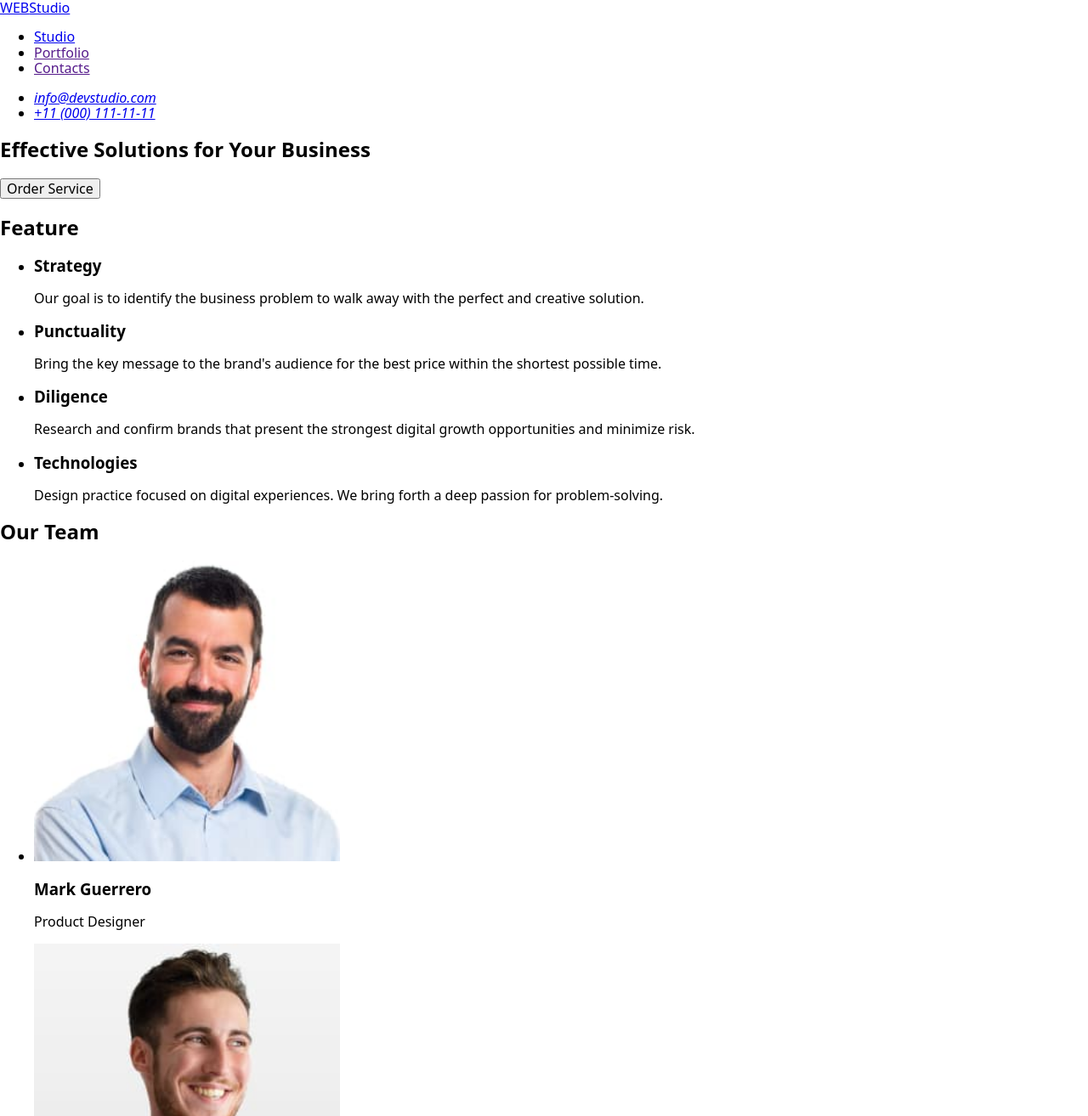
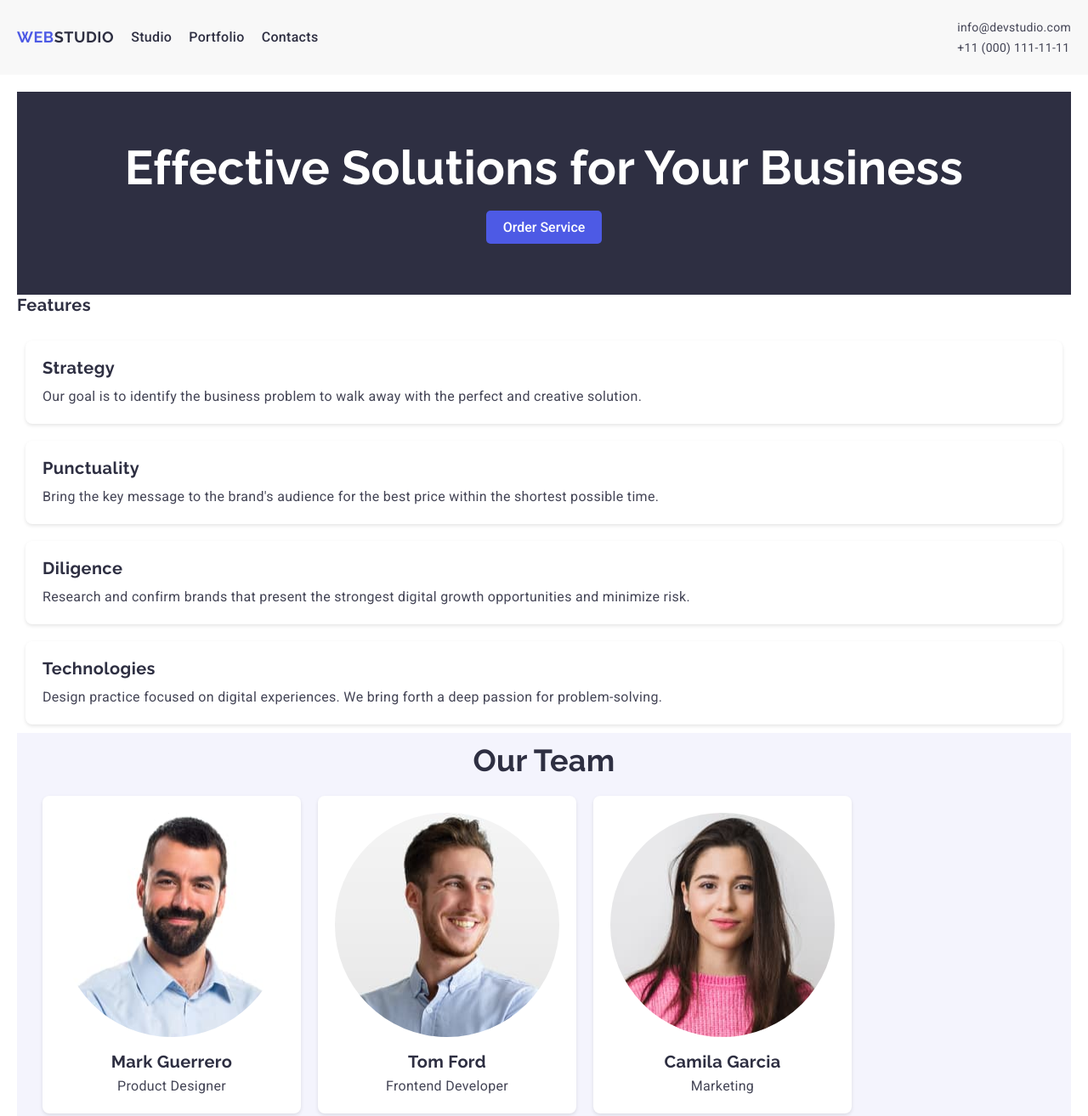
Before and after one commit to oksanaliu/goit-markup-hw-03, a plain HTML site: page index.html in a window 1280 px wide. Shown: the top 1314 px of the page at 85% size. Drawn offline with nearby package versions, Linux system fonts and the light colour scheme; files that its build step writes are made by us from their sources.

Commit message:
Add files via upload

```diff
--- a/index.html
+++ b/index.html
@@ -3,160 +3,134 @@
 
 <head>
     <meta charset="UTF-8">
-    <meta http-equiv="X-UA-Compatible" content="IE=edge">
     <meta name="viewport" content="width=device-width, initial-scale=1.0">
-    <title>goit-markup-hw-02</title>
-    <link rel="stylesheet" href="./css/styles.css">
-    <link rel="preconnect" href="https://fonts.googleapis.com">
-    <link rel="preconnect" href="https://fonts.gstatic.com" crossorigin>
-    <!-- Normalize -->
-    <link rel="stylesheet" href="https://cdn.jsdelivr.net/npm/modern-normalize@3.0.0/modern-normalize.min.css" />
-
-    <link
-        href="https://fonts.googleapis.com/css2?family=Raleway:wght@800&family=Roboto:wght@400;500;700;900&display=swap"
+    <title>WebStudio</title>
+    <link rel="stylesheet" href="css/styles.css">
+    <link href="https://fonts.googleapis.com/css2?family=Raleway:wght@700&family=Roboto:wght@400;500;700&display=swap"
         rel="stylesheet">
 </head>
 
-<body>
+<body class="body">
     <header class="header">
-        <div class="header-container container">
-
         <nav class="nav">
-                <a href="./index.html" class="logo">WEB<span class="logo-span">Studio</span></a>
-                <ul class="nav-list">
-                    <li class="nav-item"><a href="./index.html" class="nav-link">Studio</a></li>
-                    <li class="nav-item"><a href="" class="nav-link">Portfolio</a></li>
-                    <li class="nav-item"><a href="" class="nav-link">Contacts</a></li>
+            <a href="./index.html" class="nav__logo">Web<span class="studio">Studio</span></a>
+            <ul class="nav__list">
+                <li><a href="#" class="nav__link">Studio</a></li>
+                <li><a href="#" class="nav__link">Portfolio</a></li>
+                <li><a href="#" class="nav__link">Contacts</a></li>
             </ul>
         </nav>
-            <address class="contact-info">
-                <ul class="contact-list">
-                    <li><a href="mailto:info@devstudio.com" class="contact-link">info@devstudio.com</a></li>
-                    <li><a href="tel:+110001111111" class="contact-link">+11 (000) 111-11-11</a></li>
+        <address class="contact">
+            <ul>
+                <li><a href="mailto:info@devstudio.com" class="contact__link">info@devstudio.com</a></li>
+                <li><a href="tel:+110001111111" class="contact__link">+11 (000) 111-11-11</a></li>
             </ul>
         </address>
-        </div>
     </header>
-
-    <main>
-        <section class="section-hero">
-            <div class="hero-container container">
-                <h1 class="hero-title">Effective Solutions for Your Business</h1>
-                <button class="hero-button">Order Service</button>
-            </div>
+    <main class="main">
+        <section class="hero">
+            <h1 class="hero__title">Effective Solutions for Your Business</h1>
+            <button type="button" class="hero__button">Order Service</button>
         </section>
-
-        <section class="section-services">
-            <div class="header-container service">
-
-                <h2 class="services-title">Feature</h2>
-                <ul class="services-list">
-                    <li class="service-item">
-                        <h3 class="service-title">Strategy</h3>
-                        <p class="service-description">Our goal is to identify the business problem to walk away with
-                            the
-                            perfect and creative solution.</p>
+        <section class="features">
+            <h2 class="features__title">Features</h2>
+            <ul class="features__list">
+                <li class="features__item">
+                    <h3 class="features__subtitle">Strategy</h3>
+                    <p class="features__text">Our goal is to identify the business problem to walk away with the perfect
+                        and creative solution.</p>
                 </li>
-                    <li class="service-item">
-                        <h3 class="service-title">Punctuality</h3>
-                        <p class="service-description">Bring the key message to the brand's audience for the best price
-                            within the shortest possible time.</p>
+                <li class="features__item">
+                    <h3 class="features__subtitle">Punctuality</h3>
+                    <p class="features__text">Bring the key message to the brand's audience for the best price within
+                        the shortest possible time.</p>
                 </li>
-                    <li class="service-item">
-                        <h3 class="service-title">Diligence</h3>
-                        <p class="service-description">Research and confirm brands that present the strongest digital
-                            growth
+                <li class="features__item">
+                    <h3 class="features__subtitle">Diligence</h3>
+                    <p class="features__text">Research and confirm brands that present the strongest digital growth
                         opportunities and minimize risk.</p>
                 </li>
-                    <li class="service-item">
-                        <h3 class="service-title">Technologies</h3>
-                        <p class="service-description">Design practice focused on digital experiences. We bring forth a
-                            deep
+                <li class="features__item">
+                    <h3 class="features__subtitle">Technologies</h3>
+                    <p class="features__text">Design practice focused on digital experiences. We bring forth a deep
                         passion for problem-solving.</p>
                 </li>
             </ul>
-            </div>
         </section>
-
-        <section class="section-team">
-            <div class="header-container team">
-
-                <h2 class="team-header">Our Team</h2>
-                <ul class="team-list">
-                    <li class="team-item">
-                        <img src="./images/guerrero.jpg" alt="Mark Guerrero" width="360">
-                        <h3 class="team-name">Mark Guerrero</h3>
-                        <p class="team-role">Product Designer</p>
+        <section class="team">
+            <h2 class="team__title">Our Team</h2>
+            <ul class="team__list">
+                <li class="team__item">
+                    <img src="./images/guerrero.jpg" alt="Mark Guerrero" class="team__image" width="360">
+                    <h3 class="team__name">Mark Guerrero</h3>
+                    <p class="team__role">Product Designer</p>
                 </li>
-                    <li class="team-item">
-                        <img src="./images/ford.jpg" alt="Tom Ford" width="360">
-                        <h3 class="team-name">Tom Ford</h3>
-                        <p class="team-role">Frontend Developer</p>
+                <li class="team__item">
+                    <img src="./images/ford.jpg" alt="Tom Ford" class="team__image" width="360">
+                    <h3 class="team__name">Tom Ford</h3>
+                    <p class="team__role">Frontend Developer</p>
                 </li>
-                    <li class="team-item">
-                        <img src="./images/garcia.jpg" alt="Camila Garcia" width="360">
-                        <h3 class="team-name">Camila Garcia</h3>
-                        <p class="team-role">Marketing</p>
+                <li class="team__item">
+                    <img src="./images/garcia.jpg" alt="Camila Garcia" class="team__image" width="360">
+                    <h3 class="team__name">Camila Garcia</h3>
+                    <p class="team__role">Marketing</p>
                 </li>
-                    <li class="team-item">
-                        <img src="./images/wilson.jpg" alt="Daniel Wilson" width="360">
-                        <h3 class="team-name">Daniel Wilson</h3>
-                        <p class="team-role">UI Designer</p>
+                <li class="team__item">
+                    <img src="./images/wilson.jpg" alt="Daniel Wilson" class="team__image" width="360">
+                    <h3 class="team__name">Daniel Wilson</h3>
+                    <p class="team__role">UI Designer</p>
                 </li>
             </ul>
-            </div>
         </section>
+        <section class="portfolio">
+            <h2 class="portfolio__title">Our Portfolio</h2>
+            <!-- Row 1 -->
+            <ul>
+                <li>
+                    <img src="./images/BankingApp.jpg" alt="Banking App" width="360">
+                    <h3 class="portfolio__project-title">Banking App</h3>
+                    <p class="portfolio__project-type">App</p>
 
-        <section class="section-portfolio">
-            <div class="header-container portfolio">
+                </li>
+                <li>
+                    <img src="./images/CashlessPayment.jpg" alt="Cashless" width="360">
+                    <h3 class="portfolio__project-title">Cashless Payment</h3>
+                    <p class="portfolio__project-type">Marketing</p>
 
-                <h2 class="portfolio-header">Our Portfolio</h2>
-                <ul class="portfolio-list">
-                    <li class="portfolio-item">
-                        <img src="./images/BankingApp.jpg" alt="Banking App" width="360">
-                        <h3 class="portfolio-title">Banking App</h3>
-                        <p class="portfolio-category">App</p>
                 </li>
-                    <li class="portfolio-item">
-                        <img src="./images/CashlessPayment.jpg" alt="Cashless Payment" width="360">
-                        <h3 class="portfolio-title">Cashless Payment</h3>
-                        <p class="portfolio-category">Marketing</p>
-                    </li>
-                    <li class="portfolio-item">
+                <li>
                     <img src="./images/MeditationApp.jpg" alt="Meditation App" width="360">
-                        <h3 class="portfolio-title">Meditation App</h3>
-                        <p class="portfolio-category">App</p>
-                    </li>
-                    <li class="portfolio-item">
-                        <img src="./images/TaxiService.jpg" alt="Taxi Service" width="360">
-                        <h3 class="portfolio-title">Taxi Service</h3>
-                        <p class="portfolio-category">Marketing</p>
-                    </li>
-                    <li class="portfolio-item">
-                        <img src="./images/ScreenIllustrations.jpg" alt="Screen Illustrations" width="360">
-                        <h3 class="portfolio-title">Screen Illustrations</h3>
-                        <p class="portfolio-category">Design</p>
-                    </li>
-                    <li class="portfolio-item">
-                        <img src="./images/OnlineCourses.jpg" alt="Online Courses" width="360">
-                        <h3 class="portfolio-title">Online Courses</h3>
-                        <p class="portfolio-category">Marketing</p>
+                    <h3 class="portfolio__project-title">Meditation App</h3>
+                    <p class="portfolio__project-type">App</p>
                 </li>
             </ul>
-            </div>
+            <!-- Row 2 -->
+
+            <ul class="portfolio__list">
+                <li class="portfolio__item">
+                    <img src="./images/TaxiService.jpg" alt="Taxi Service" width="360" class="portfolio__image">
+                    <h3 class="portfolio__project-title features__subtitle">Taxi Service</h3>
+                    <p class="portfolio__project-type features__text">Marketing</p>
+                </li>
+                <li class="portfolio__item">
+                    <img src="./images/ScreenIllustrations.jpeg" alt="Screen Illustrations" width="360"
+                        class="portfolio__image">
+                    <h3 class="portfolio__project-title features__subtitle">Screen Illustrations</h3>
+                    <p class="portfolio__project-type features__text">Design</p>
+                </li>
+                <li class="portfolio__item">
+                    <img src="./images/OnlineCourses.jpg" alt="Online Courses" width="360" class="portfolio__image">
+                    <h3 class="portfolio__project-title features__subtitle">Online Courses</h3>
+                    <p class="portfolio__project-type features__text">Marketing</p>
+                </li>
+            </ul>
         </section>
     </main>
-
     <footer class="footer">
-        <div class="header-container footer">
-
-            <a href="./index.html" class="footer-logo">WEB<span class="footer-web">Studio</span></a>
-            <p class="footer-text">
-                Increase the flow of customers and sales for your business with digital marketing & growth solutions.
-            </p>
-        </div>
+        <a href="./index.html" class="nav__logo">Web<span class="studio">Studio</span></a>
+        <p class="footer__text">Increase the flow of customers and sales for your business with digital marketing &
+            growth solutions.</p>
     </footer>
-
 </body>
 
 </html>
--- a/styles.css
+++ b/styles.css
@@ -0,0 +1,287 @@
+/* Загальні стилі */
+body {
+    font-family: 'Roboto', Arial, Helvetica, sans-serif;
+    font-size: 16px;
+    line-height: 24px;
+    letter-spacing: 0.32px;
+    margin: 0;
+    padding: 0;
+    color: #333;
+}
+
+h1,
+h2,
+h3,
+p,
+ul,
+li,
+a,
+button,
+img {
+    margin: 0;
+    padding: 0;
+}
+
+ul {
+    list-style-type: none;
+}
+
+/* Header */
+.header {
+    background-color: #f8f8f8;
+    padding: 20px;
+    display: flex;
+    justify-content: space-between;
+    align-items: center;
+}
+
+.nav {
+    display: flex;
+    align-items: center;
+}
+
+.nav__logo {
+    font-family: 'Raleway', sans-serif;
+    font-size: 18px;
+    font-weight: 700;
+    line-height: 1.17;
+    letter-spacing: 0.03em;
+    text-align: left;
+    text-transform: uppercase;
+    text-decoration: none;
+    color: #4D5AE5;
+}
+
+.studio {
+    color: #2E2F42;
+}
+
+.nav__list {
+    display: flex;
+}
+
+.nav__link {
+    font-family: 'Roboto', sans-serif;
+    font-size: 16px;
+    letter-spacing: 0.02em;
+    color: #2e2f42;
+    line-height: 1.5;
+    font-weight: 500;
+    margin-left: 20px;
+    text-decoration: none;
+}
+
+.nav__link:hover,
+.nav__link:focus {
+    color: #404bbf;
+    text-decoration: underline;
+}
+
+/* Contact */
+.contact {
+    font-style: normal;
+    font-size: 14px;
+}
+
+.contact__link {
+    text-decoration: none;
+    color: #434455;
+    line-height: 1.5;
+    letter-spacing: 0.02em;
+}
+
+.contact__link:hover,
+.contact__link:focus {
+    color: #404bbf;
+    text-decoration: underline;
+}
+
+/* Main */
+.main {
+    padding: 20px;
+}
+
+.hero {
+    text-align: center;
+    padding: 60px 20px;
+    background-color: #2e2f42;
+}
+
+.hero__title {
+    font-family: 'Raleway', sans-serif;
+    font-size: 56px;
+    font-weight: 700;
+    line-height: 1.07;
+    color: #ffffff;
+    margin-bottom: 20px;
+}
+
+.hero__button {
+    font-family: 'Roboto', sans-serif;
+    font-size: 16px;
+    font-weight: 500;
+    color: #ffffff;
+    background-color: #4D5AE5;
+    border: none;
+    border-radius: 5px;
+    padding: 10px 20px;
+    cursor: pointer;
+}
+
+.hero__button:hover,
+.hero__button:focus {
+    background-color: #404bbf;
+}
+
+/* Features */
+.features__title {
+    font-family: 'Raleway', sans-serif;
+    font-size: 20px;
+    font-weight: 500;
+    color: #2E2F42;
+    margin-bottom: 20px;
+    line-height: 1.2;
+    letter-spacing: 0.02em;
+}
+
+.features__list {
+    display: flex;
+    flex-wrap: wrap;
+}
+
+.features__item {
+    flex: 1 1 calc(50% - 20px);
+    margin: 10px;
+    background-color: #ffffff;
+    padding: 20px;
+    border-radius: 8px;
+    box-shadow: 0 2px 4px rgba(0, 0, 0, 0.1);
+}
+
+.features__subtitle {
+    font-family: 'Raleway', sans-serif;
+    font-size: 20px;
+    font-weight: 500;
+    color: #2E2F42;
+    margin-bottom: 10px;
+    line-height: 1.2;
+    letter-spacing: 0.02em;
+}
+
+.features__text {
+    font-family: 'Roboto', sans-serif;
+    font-size: 16px;
+    color: #434455;
+    line-height: 1.5;
+    letter-spacing: 0.02em;
+}
+
+/* Team */
+.team {
+    background-color: #F4F4FD;
+    padding: 20px;
+}
+
+.team__title {
+    font-family: 'Raleway', sans-serif;
+    font-size: 36px;
+    color: #2E2F42;
+    text-align: center;
+    margin-bottom: 20px;
+}
+
+.team__list {
+    display: flex;
+    flex-wrap: wrap;
+}
+
+.team__item {
+    background-color: #FFFFFF;
+    border-radius: 8px;
+    box-shadow: 0 2px 4px rgba(0, 0, 0, 0.1);
+    margin: 10px;
+    padding: 20px;
+    text-align: center;
+}
+
+.team__image {
+    border-radius: 50%;
+    width: 264px;
+    height: 264px;
+}
+
+.team__name {
+    font-family: 'Raleway', sans-serif;
+    font-size: 20px;
+    font-weight: 500;
+    color: #2E2F42;
+    margin: 10px 0 5px;
+}
+
+.team__role {
+    font-family: 'Roboto', sans-serif;
+    font-size: 16px;
+    color: #434455;
+}
+
+/* Portfolio */
+.portfolio {
+    background-color: #F4F4FD;
+    padding: 20px;
+}
+
+.portfolio__title {
+    font-family: 'Raleway', sans-serif;
+    font-size: 36px;
+    color: #2E2F42;
+    text-align: center;
+    margin-bottom: 20px;
+}
+
+.portfolio__list {
+    display: flex;
+    flex-wrap: wrap;
+    gap: 20px;
+}
+
+.portfolio__item {
+    background-color: #ffffff;
+    border-radius: 8px;
+    box-shadow: 0 2px 4px rgba(0, 0, 0, 0.1);
+    padding: 20px;
+    text-align: center;
+}
+
+.portfolio__image {
+    width: 360px;
+    height: auto;
+}
+
+.portfolio__project-title {
+    font-family: 'Raleway', sans-serif;
+    font-size: 20px;
+    font-weight: 500;
+    color: #2E2F42;
+    margin: 10px 0 5px;
+}
+
+.portfolio__project-type {
+    font-family: 'Roboto', sans-serif;
+    font-size: 16px;
+    color: #434455;
+}
+
+/* Footer */
+.footer {
+    background-color: #2E2F42;
+    color: #ffffff;
+    padding: 20px;
+    text-align: center;
+}
+
+.footer__text {
+    font-family: 'Roboto', sans-serif;
+    font-size: 16px;
+    color: #F4F4FD;
+    letter-spacing: 0.02em;
+}
```
Lines whose indentation alone changed are shown as unchanged.
